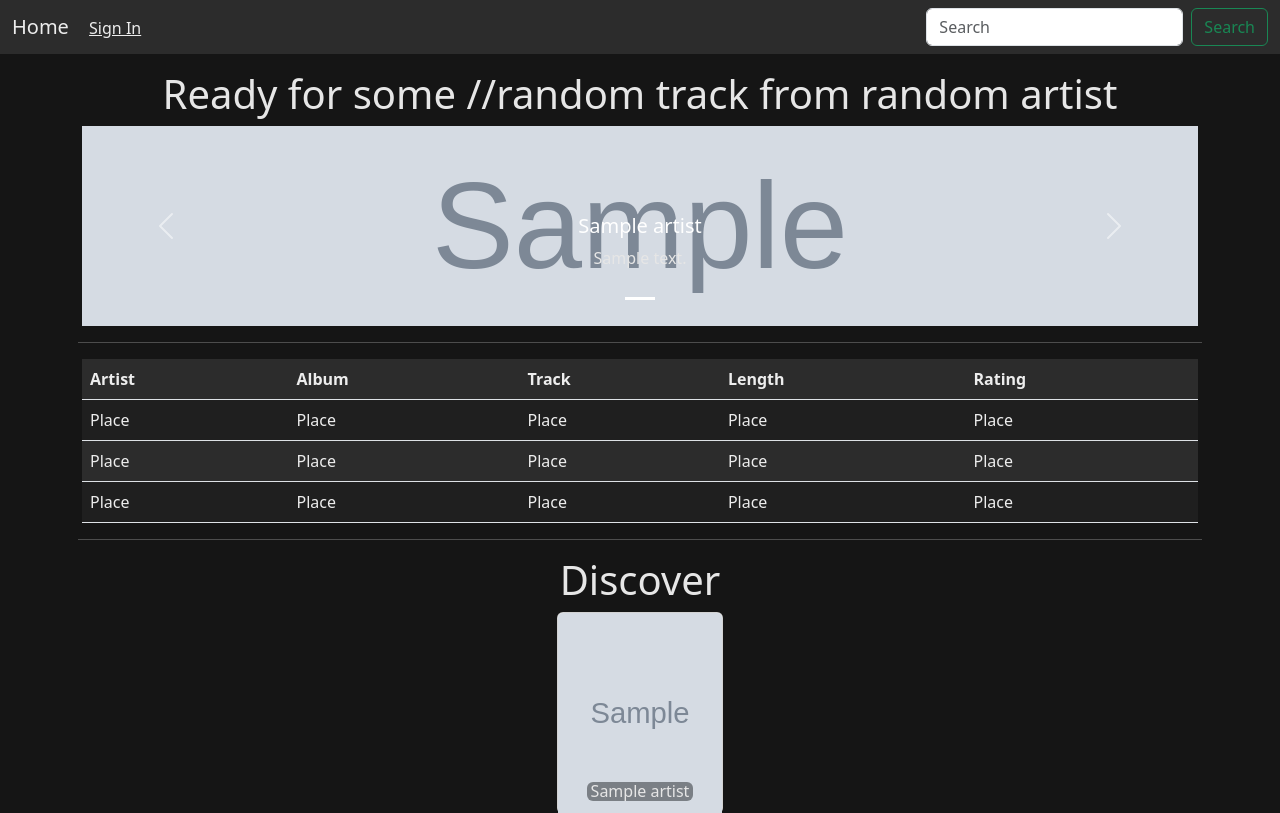
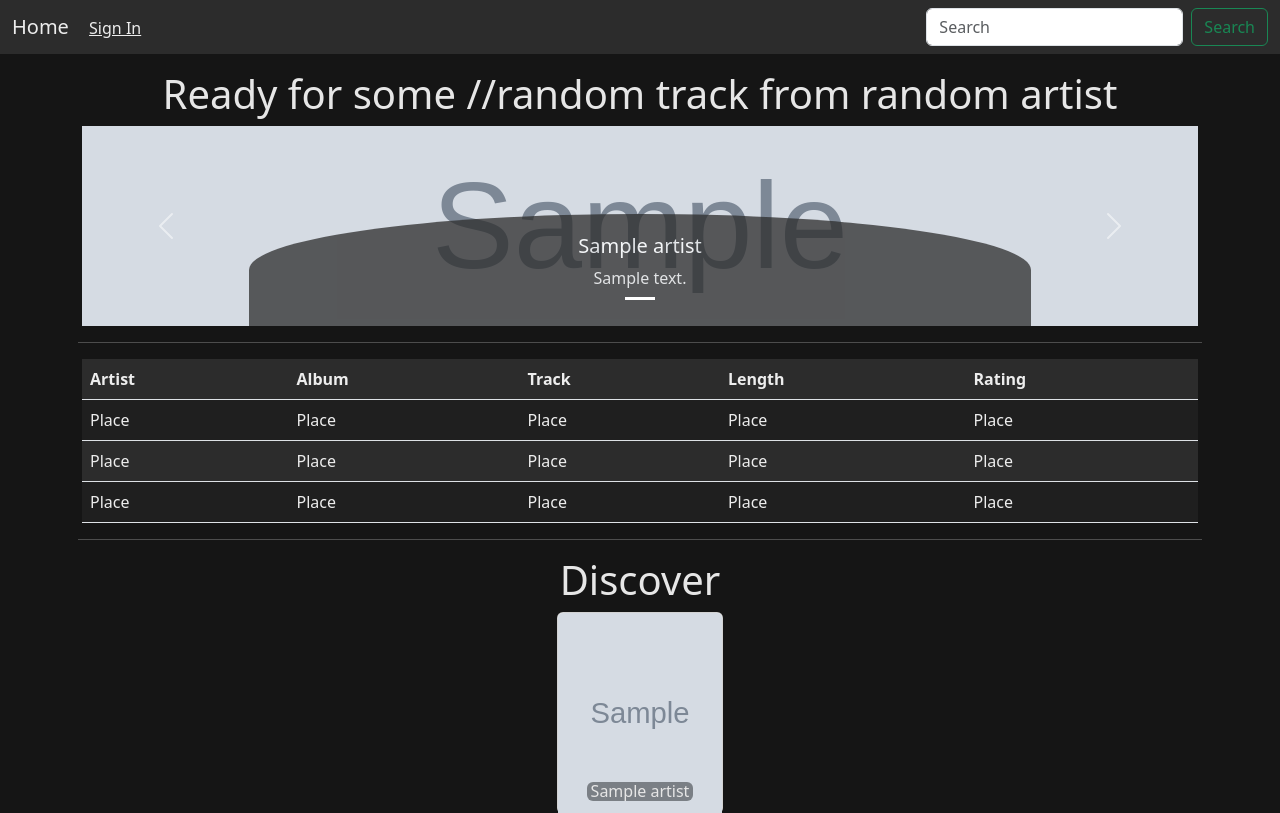
Before and after one commit to bics/Melodia, a Django app: page / in a window 1280 px wide. Shown: the top 813 px of the page. Run offline with Django 5.2, Linux system fonts and the light colour scheme; tables that the repository leaves empty hold one stand-in row (values such as "Sample post"); grey boxes marked "Sample" are stand-in pictures.

Commit message:
ME-Updating landingpage slider, styling

```diff
--- a/landingpage/templates/index.html
+++ b/landingpage/templates/index.html
@@ -25,12 +25,12 @@ Melodia
             <div class="carousel-item {% if forloop.first %}active{% endif %}">
                 <div class="carousel-image-container">
                     {% if artist.banner %}
-                    <img src="{{artist.banner}}" class="d-block w-100" alt="...">
+                    <img src="{{artist.banner.url}}" class="d-block w-100" alt="...">
                 {% else %}
                     <img src="{% static 'assets/images/vinyl_disc.jpg' %}" class="d-block w-100" alt="...">
                 {% endif %}
                 </div>
-                <div class="carousel-caption d-none d-md-block">
+                <div class="carousel-caption d-none d-md-block slider-front-element">
                     <h5>{{artist.name}}</h5>
                     <p>{{artist.description}}</p>
                 </div>
--- a/static/styles/style.css
+++ b/static/styles/style.css
@@ -122,6 +122,14 @@ nav a{
     display: none;
 }
 
+.slider-front-element{
+    background-color: var(--lighter-graphite-background-color);
+    border-top-left-radius: 50%;
+    border-top-right-radius: 50%;
+    opacity: 0.75;
+    bottom: 0;
+}
+
 /* Snippet taken from ChatGPT*/
 label.required::after {
     content: " *";
```
